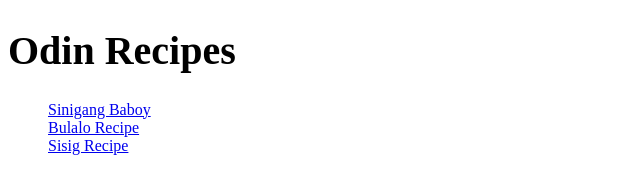
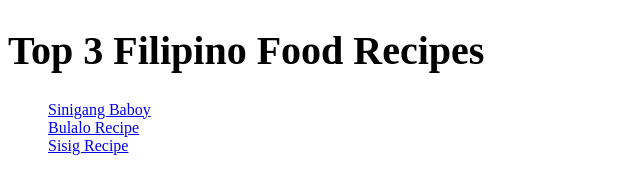
Before and after one commit to CClotho/odin-recipes, a plain HTML site: page index.html in a window 1280 px wide. Shown: the whole page, without its empty margins (0-640 px from the left). Drawn offline with Linux system fonts and the light colour scheme.

Commit message:
edited the title of h1 in index.html

```diff
--- a/index.html
+++ b/index.html
@@ -9,7 +9,7 @@
 </head>
 <body>
     <header class="main">
-    <h1> Odin Recipes</h1>
+    <h1> Top 3 Filipino Food Recipes</h1>
     <nav>
         <ul class="ul1">
             <li> <a href="recipes/Sinigang.html">Sinigang Baboy</a></li>
```
